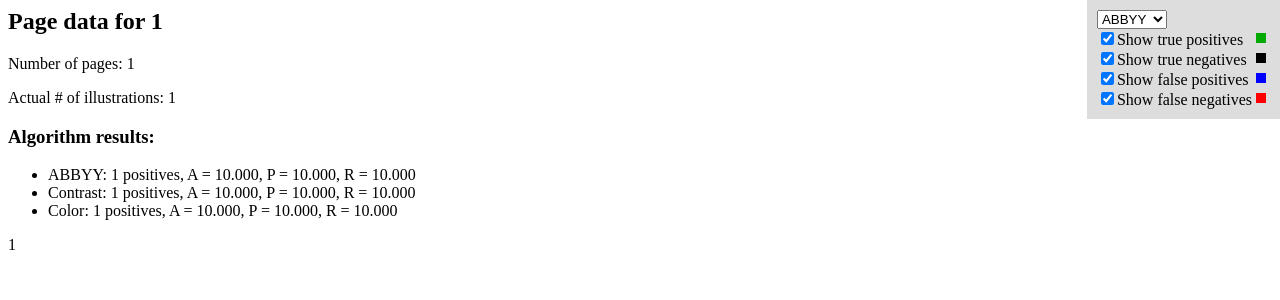
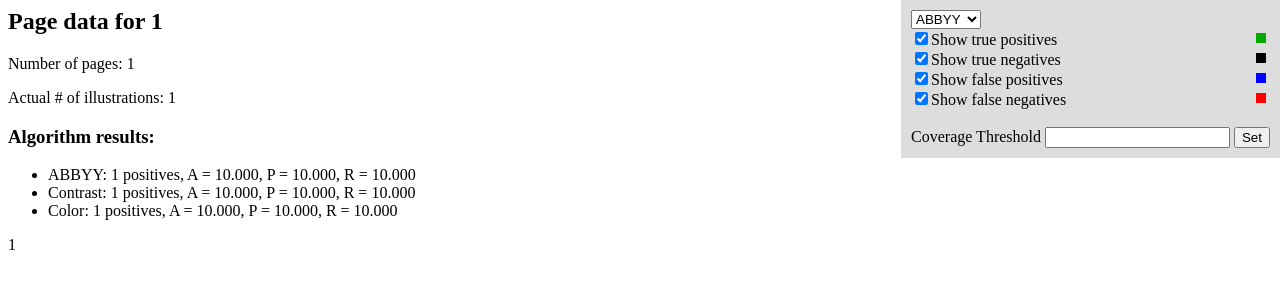
Before and after one commit to IMAmuseum/artoflife, a Django app: template django_proj/mongo_viewer/templates/scan.html in a window 1280 px wide. Shown: the top 300 px of the page. Run offline with Django 3.2, Linux system fonts and the light colour scheme; the template is opened without the code that fills it: most values are stand-ins (such as "Sample title", 1, 10 or a date in 2020); parts of the project's set-up code (start-up, migrations or seed data) failed here and were passed over; some libraries are stand-ins or nearby versions.

Commit message:
Added filtering on coverage treshold

```diff
--- a/django_proj/mongo_viewer/templates/page.html
+++ b/django_proj/mongo_viewer/templates/page.html
@@ -18,7 +18,7 @@
 		<div class='ia_page_number'>IA page number: {{ page.ia_page_num }}</div>
 		<div class='golden'>Has illustration: <span class='golden-value'>{% if page.has_illustration.gold_standard %}yes{% else %}no{% endif %}</span></div>
         <div class='picture_blocks'># of blocks: {{ page.abbyy.picture_blocks|length }}</div>
-        <div class='total_coverage'>Sum of block coverage: {{ page.abbyy.coverage_sum|floatformat:3 }}%</div>
+        <div class='total_coverage'>Sum of block coverage: <span class='value'>{{ page.abbyy.coverage_sum|floatformat:3 }}</span>%</div>
         <div class='compression'>Compression ratio: {{ page.compression|floatformat:3 }}</div>
         <div class='alg-result'>
         	<div class='abbyy {{ page.alg_result.abbyy }}'>ABBYY</div>
--- a/django_proj/mongo_viewer/templates/scan.html
+++ b/django_proj/mongo_viewer/templates/scan.html
@@ -101,6 +101,22 @@
 				$('.' + $('#alg').val() + '.' + this.value).parents('.page').addClass('hidden');
 			}
 		});
+
+		var v = parseFloat($('#coverage-thresh').val());
+
+		if (!isNaN(v)) {
+
+			console.log(v);
+
+			$('.page').not('.hidden').each(function() {
+				page_v = parseFloat($('.total_coverage .value', this).text());
+				if (isNaN(page_v) || (page_v < v)) {
+					$(this).addClass('hidden');
+				}
+			});
+
+		}
+
 	}
 
 	$(document).ready(function() {
@@ -119,7 +135,13 @@
 		});
 
 		$('#filters [name="show"]').change(function() {
-			$('.' + $('#alg').val() + '.' + this.value).parents('.page').toggleClass('hidden');
+
+			// Display all pages again
+			$('.page').removeClass('hidden');
+
+			// Update page visibility
+			hidePages();
+
 		});
 
 		$('.golden-value').on('click', function() {
@@ -153,6 +175,16 @@
 
 		});
 
+		$('#set-coverage-thresh').click(function() {
+
+			// Display all pages again
+			$('.page').removeClass('hidden');
+
+			// Hide pages that should be hidden
+			hidePages();
+
+		});
+
 	});
 
 </script>
@@ -175,6 +207,10 @@
   <input id='toggle-true-neg' type='checkbox' checked='checked' name='show' value='true-neg'/>Show true negatives<div class='true-neg swatch'></div><br/>
   <input id='toggle-true-neg' type='checkbox' checked='checked' name='show' value='false-pos'/>Show false positives<div class='false-pos swatch'></div><br/>
   <input id='toggle-true-neg' type='checkbox' checked='checked' name='show' value='false-neg'/>Show false negatives<div class='false-neg swatch'></div><br/>
+  <br/>
+  <label for='coverage-thresh'>Coverage Threshold</label>
+  <input id='coverage-thresh' name='Coverage Threshold'></input>
+  <input id='set-coverage-thresh' type='button' value='Set'></input>
 
 </div>
 
```
